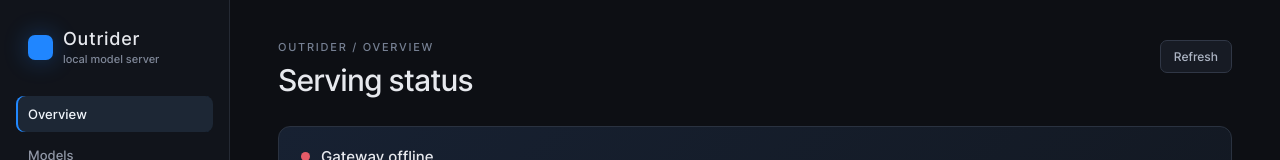
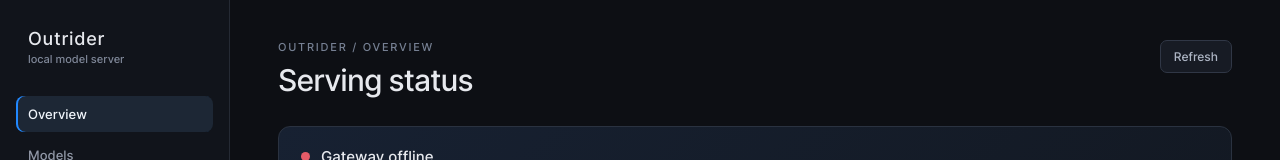
Before and after one commit to corvines/outrider, a website built with Vite: page dashboard/frontend/index.html in a window 1280 px wide. Shown: the top 160 px of the page. Built offline with nearby package versions, Linux system fonts and the light colour scheme; what @wailsio/runtime would draw is missing.

Commit message:
refactor: simplify dashboard branding

```diff
--- a/dashboard/frontend/public/style.css
+++ b/dashboard/frontend/public/style.css
@@ -21,8 +21,7 @@ button { font: inherit; }
   width: 230px; padding: 28px 16px 20px; border-right: 1px solid #252a34;
   background: #11141b; flex: 0 0 auto;
 }
-.brand { display: flex; align-items: center; gap: 10px; padding: 0 12px 30px; }
-.brand-mark { width: 25px; height: 25px; border-radius: 7px; background: #2086ff; box-shadow: 0 0 24px #2086ff55; }
+.brand { padding: 0 12px 30px; }
 .brand h1 { margin: 0; font-size: 18px; letter-spacing: .04em; }
 .brand small { display: block; color: #7f8798; font-size: 11px; margin-top: 3px; }
 .nav { display: grid; gap: 5px; }
--- a/dashboard/frontend/src/main.ts
+++ b/dashboard/frontend/src/main.ts
@@ -6,7 +6,6 @@ app.innerHTML = `
   <div class="shell">
     <aside class="sidebar">
       <div class="brand">
-        <div class="brand-mark"></div>
         <div><h1>Outrider</h1><small>local model server</small></div>
       </div>
       <nav class="nav" aria-label="Dashboard sections">
```
